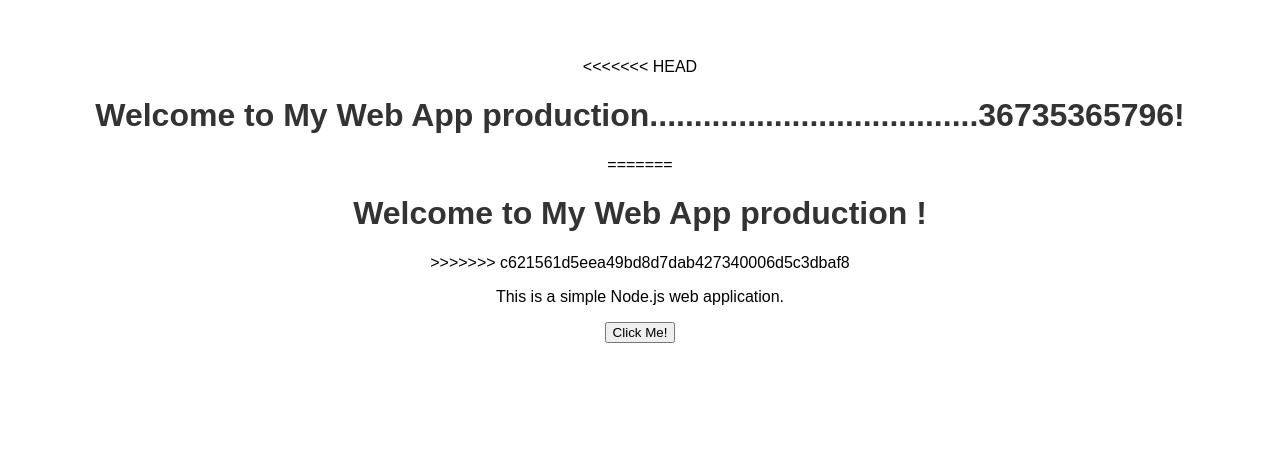
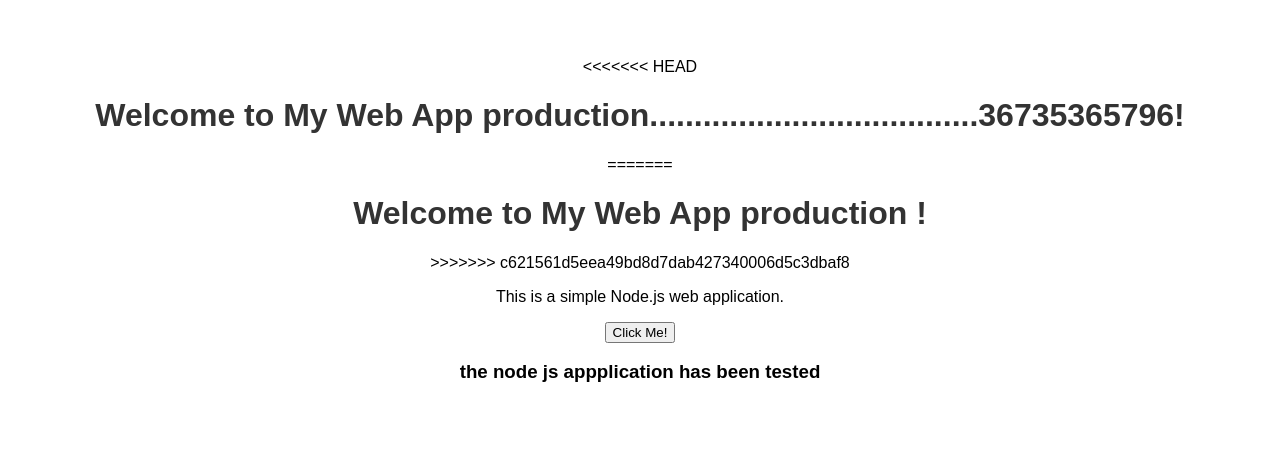
Before and after one commit to RISBIN/test-jen, a website: page public/index.html in a window 1280 px wide. Drawn offline with Linux system fonts and the light colour scheme.

Commit message:
7th commit

```diff
--- a/public/index.html
+++ b/public/index.html
@@ -23,5 +23,6 @@
 >>>>>>> c621561d5eea49bd8d7dab427340006d5c3dbaf8
     <p>This is a simple Node.js web application.</p>
     <button onclick="alert('Hello, world!')">Click Me!</button>
+    <h3>the node js appplication has been tested</h3>
 </body>
 </html>
```
